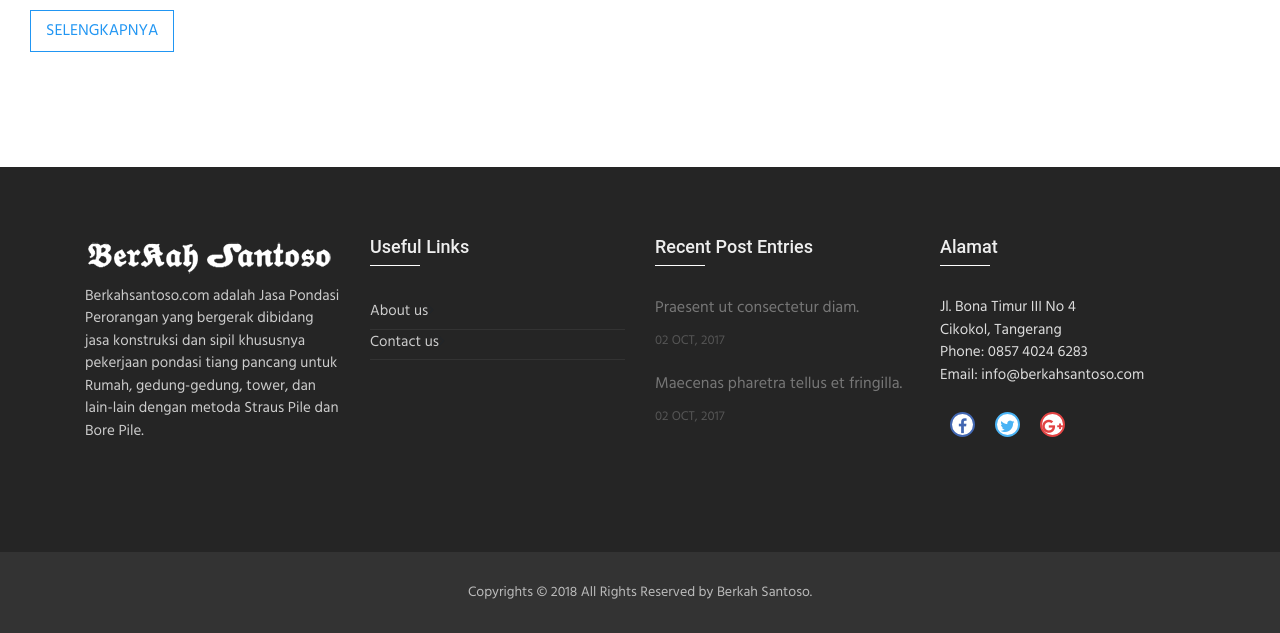
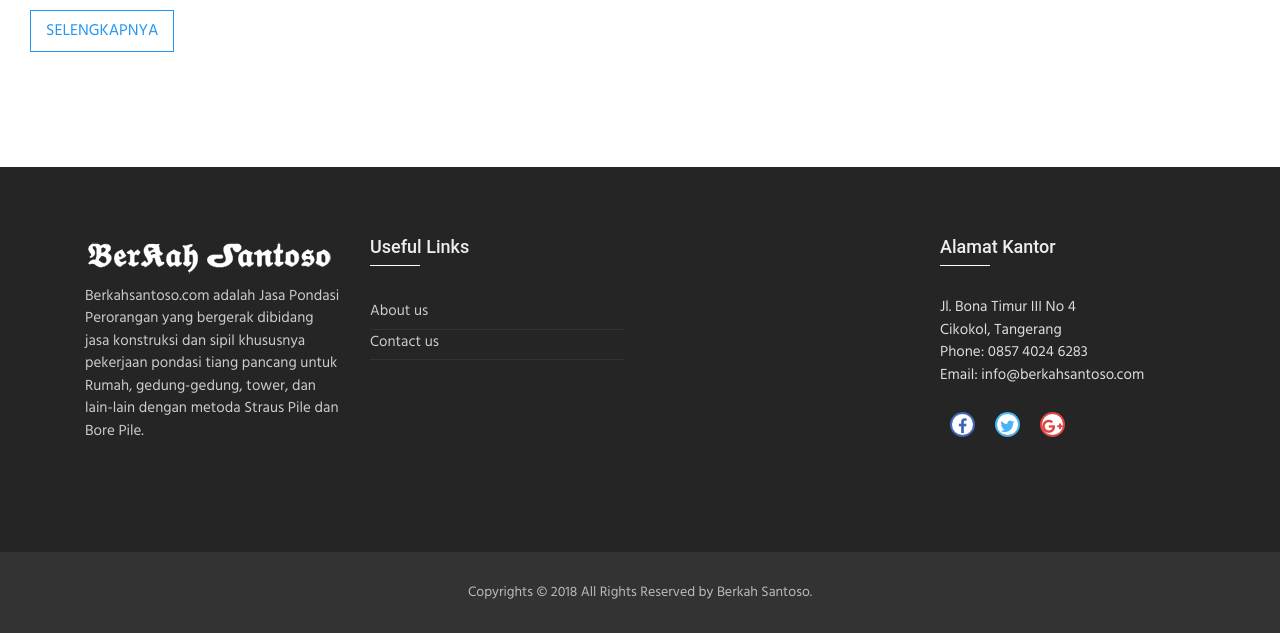
Before and after one commit to punamanr/berkahsantoso, a PHP site: page /index.php in a window 1280 px wide. Shown: the part 3536-4169 px from the top of the page. Run offline with PHP 8.4, Linux system fonts and the light colour scheme; data that the repository does not hold is empty.

Commit message:
fix footer

```diff
--- a/app/articles.php
+++ b/app/articles.php
@@ -145,5 +145,5 @@
     </section>
 
 <?php
-include 'app/footer.php';
+include 'footer.php';
 ?>
--- a/app/footer.php
+++ b/app/footer.php
@@ -28,7 +28,7 @@
 
                 <!-- Recent Blog Entries -->
                 <div class="col-md-3 col-sm-6 ">
-                  <div class="heading-footer"><h2>Recent Post Entries</h2></div>
+                  <!--div class="heading-footer"><h2>Recent Post Entries</h2></div>
                   <ul class="list-unstyled thumb-list">
                     <li>
                       <div class="overflow-h">
@@ -42,13 +42,13 @@
                         <small>02 OCT, 2017</small>
                       </div>
                     </li>
-                  </ul>
+                  </ul-->
                 </div>
                 <!-- End Recent Blog Entries -->
 
                 <!-- Latest Tweets -->
                 <div class="col-md-3 col-sm-6">
-                  <div class="heading-footer"><h2>Alamat</h2></div>
+                  <div class="heading-footer"><h2>Alamat Kantor</h2></div>
                   <address class="address-details-f">
                     Jl. Bona Timur III No 4 <br>
                     Cikokol, Tangerang <br>
```
